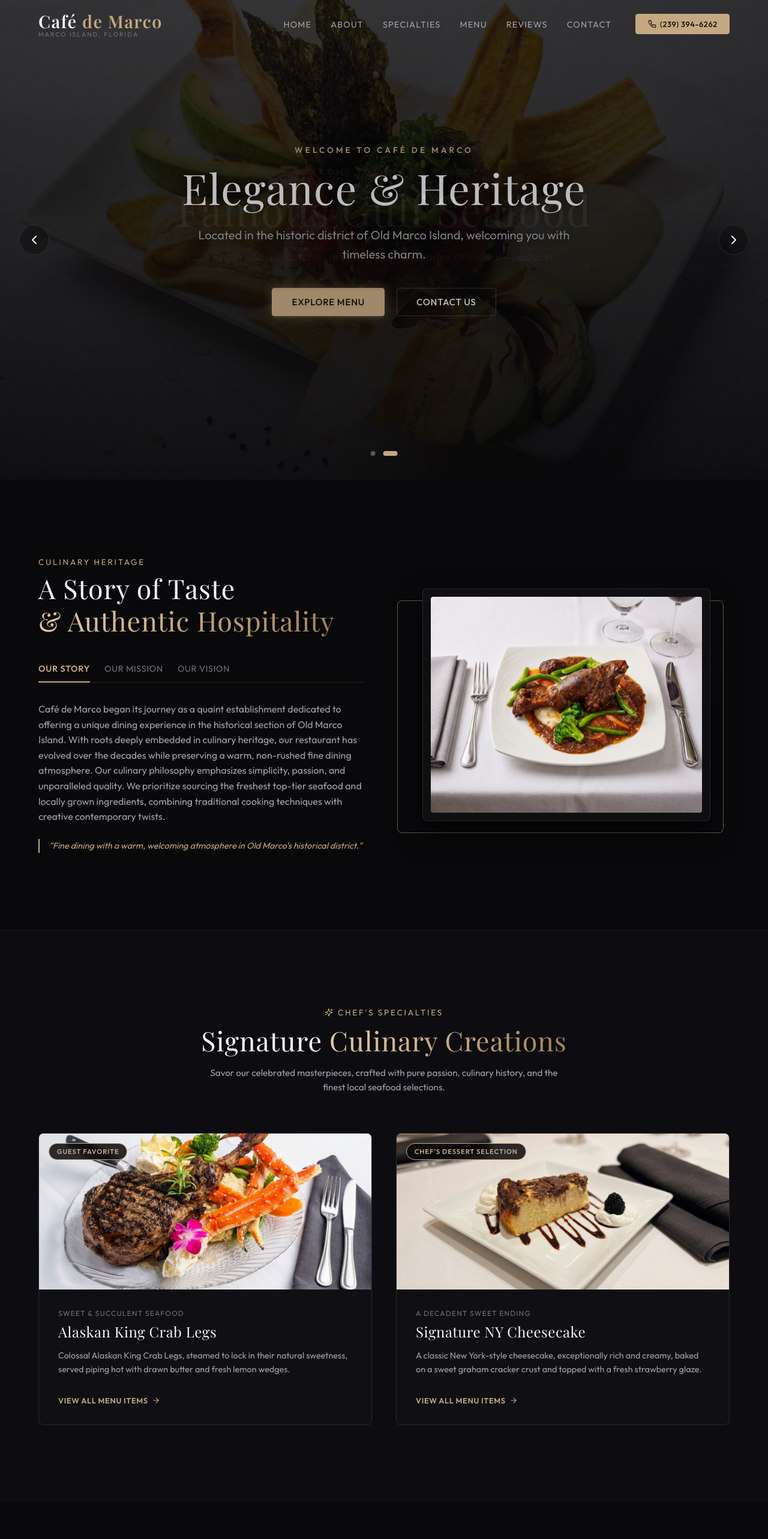
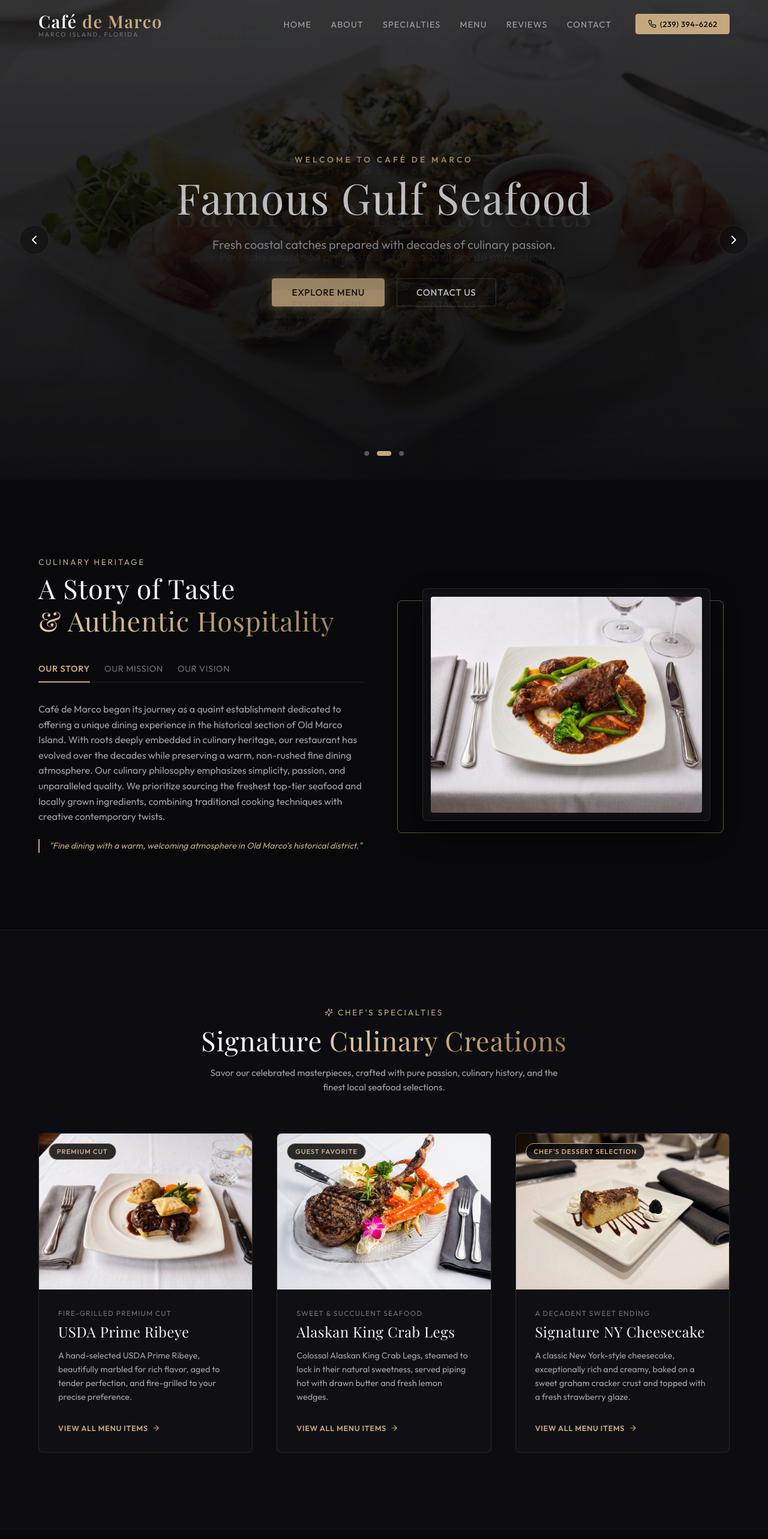
Before and after one commit to xxPhilllxx/cafe-de-marco-wesbite, a React (Vite) app: page / in a window 1280 px wide. Shown: the top 2566 px of the page at 60% size. Built offline with nearby package versions, Linux system fonts and the light colour scheme; a web font is replaced by a local one.

Commit message:
Replace Prime Rib images and restore Specialties card with new user uploaded steak photo

```diff
--- a/public/preview.html
+++ b/public/preview.html
@@ -75,12 +75,14 @@
       "gallery_7.jpeg",
       "gallery_8.jpeg",
       "gallery_9.jpeg",
+      "hero_1.png",
       "hero_2.png",
       "hero_3.png",
       "menu_sheet.jpeg",
       "menu_sheet_original.jpeg",
       "specialty_cheesecake.png",
-      "specialty_crab_legs.png"
+      "specialty_crab_legs.png",
+      "specialty_ribeye.png"
 ];
 
     const container = document.getElementById("gallery-container");
--- a/src/assetsConfig.js
+++ b/src/assetsConfig.js
@@ -35,6 +35,11 @@ export const restaurantConfig = {
   images: {
     heroSlides: [
       {
+        url: "/images/hero_1.png",
+        title: "Savor the Finest Cuts",
+        description: "Perfectly seasoned prime steaks grilled to absolute perfection."
+      },
+      {
         url: "/images/hero_2.png",
         title: "Famous Gulf Seafood",
         description: "Fresh coastal catches prepared with decades of culinary passion."
@@ -52,9 +57,11 @@ export const restaurantConfig = {
       "/images/menu_sheet.jpeg"
     ],
     gallery: [
+      "/images/hero_1.png",
       "/images/hero_2.png",
       "/images/hero_3.png",
       "/images/about.png",
+      "/images/specialty_ribeye.png",
       "/images/specialty_crab_legs.png",
       "/images/specialty_cheesecake.png",
       "/images/gallery_1.png",
--- a/src/components/Featured.jsx
+++ b/src/components/Featured.jsx
@@ -4,6 +4,13 @@ import { Sparkles, ArrowRight } from 'lucide-react';
 export default function Featured() {
   // Curated list of signature specialties extracted from the reviews & original copy
   const specialties = [
+    {
+      title: "USDA Prime Ribeye",
+      subtitle: "Fire-Grilled Premium Cut",
+      description: "A hand-selected USDA Prime Ribeye, beautifully marbled for rich flavor, aged to tender perfection, and fire-grilled to your precise preference.",
+      image: "/images/specialty_ribeye.png",
+      tag: "Premium Cut",
+    },
     {
       title: "Alaskan King Crab Legs",
       subtitle: "Sweet & Succulent Seafood",
```
Also changed, not shown: public/images/hero_1.png (added), public/images/specialty_ribeye.png (added).
